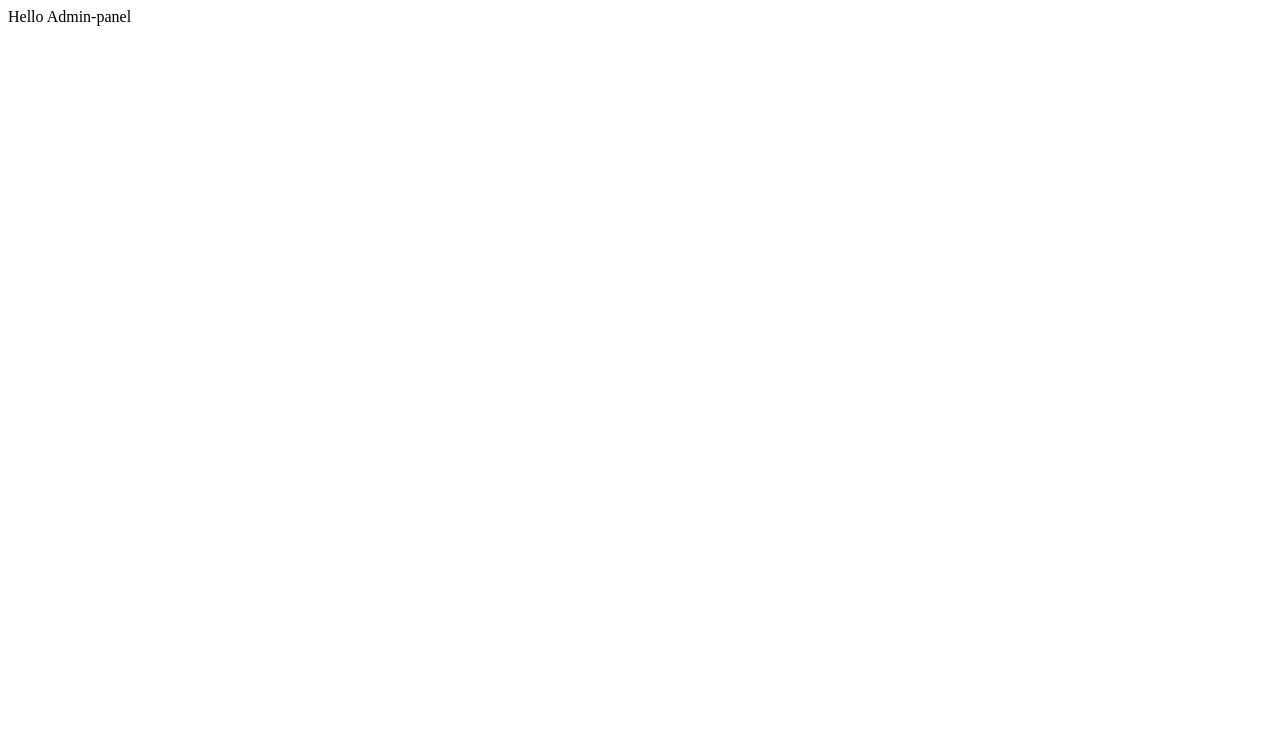
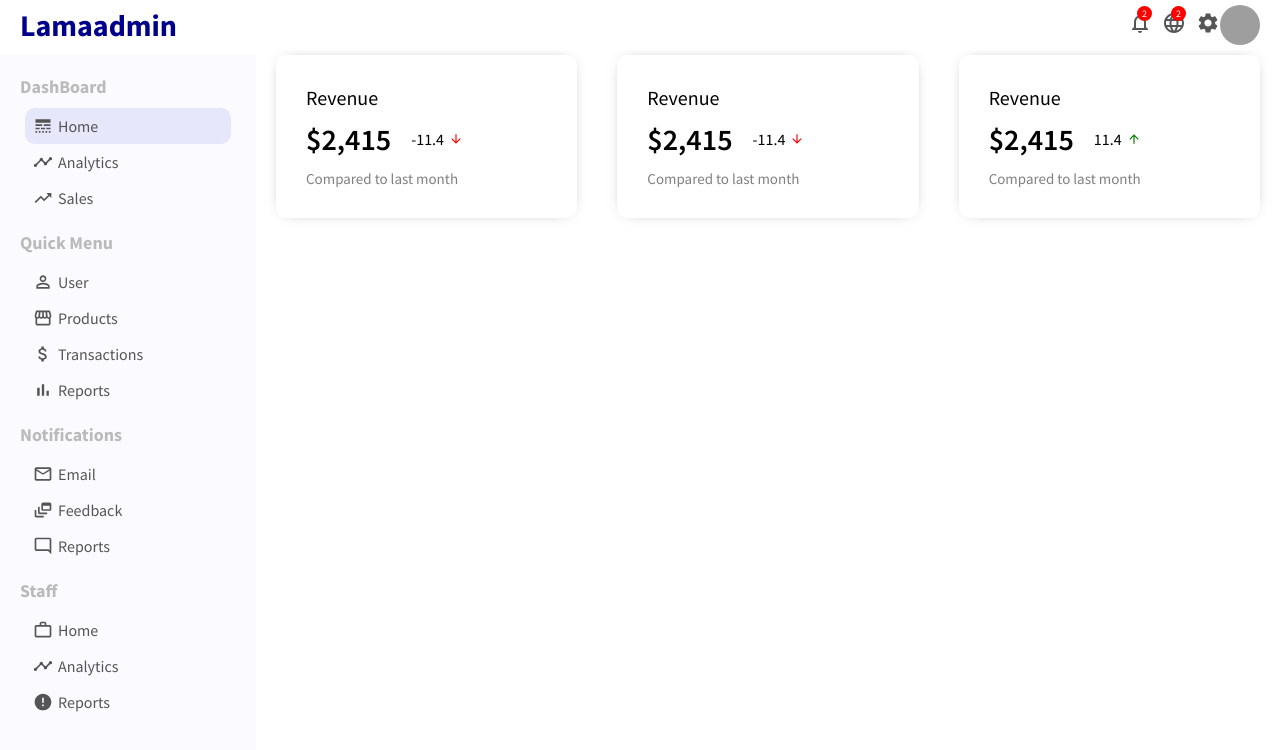
Before and after one commit to Sarman7105/Admin-panel, a React (Create React App) app: page / in a window 1280 px wide. Shown: the top 750 px of the page. Built offline with nearby package versions, Linux system fonts and the light colour scheme; grey boxes are pictures that could not be loaded.

Commit message:
featured items added

```diff
--- a/public/index.html
+++ b/public/index.html
@@ -13,6 +13,12 @@
     <link rel="preconnect" href="https://fonts.gstatic.com" crossorigin>
     <link href="https://fonts.googleapis.com/css2?family=Source+Sans+Pro:wght@200;300;400;600;700;900&display=swap"
       rel="stylesheet">
+      <style>
+        *{
+          font-family: 'Source Sans Pro', sans-serif;
+          margin: 0;
+        }
+      </style>
     <title>React App</title>
   </head>
   <body>
--- a/src/App.js
+++ b/src/App.js
@@ -1,8 +1,15 @@
+import Home from "./Component/Pages/Home/Home";
+import Sidebar from "./Component/Sidebar/Sidebar";
+import Topbar from "./Component/topbar/Topbar";
 
 function App() {
   return (
-    <div className="App">
-      Hello Admin-panel
+    <div>
+      <Topbar/>
+      <div className="container">
+        <Sidebar />
+        <Home/>
+      </div>
     </div>
   );
 }
--- /dev/null
+++ b/src/Component/FeaturedInfo/FeaturedInfo.css
@@ -0,0 +1,50 @@
+.featured {
+	width: 100%;
+	display: flex;
+	justify-content: space-between;
+}
+.featuredItem {
+	flex: 1;
+	margin: 0 20px;
+	padding: 30px;
+	cursor: pointer;
+	border-radius: 10px;
+	-webkit-box-shadow: 0px 0px 15px -10px rgba(0, 0, 0, 0.75);
+	box-shadow: 0px 0px 15px -10px rgba(0, 0, 0, 0.75);
+}
+
+.featuredMoney {
+	font-size: 30px;
+	font-weight: 500;
+}
+.featuredTitle {
+	font-size: 20px;
+}
+.featuredMoneyContainer {
+	margin: 10px 0;
+	display: flex;
+	align-items: center;
+}
+.featuredMoney {
+	font-size: 30px;
+	font-weight: 600;
+}
+.featuredMoneyRate {
+	display: flex;
+	margin-left: 20px;
+	align-items: center;
+}
+
+.featuredIcon {
+	margin-left: 5px;
+	font-size: 14px !important;
+	color: green;
+}
+
+.featuredIcon.negative {
+	color: red;
+}
+.featuredSubtitle {
+	font-size: 15px;
+	color: gray;
+}
--- /dev/null
+++ b/src/Component/FeaturedInfo/FeaturedInfo.js
@@ -0,0 +1,41 @@
+import { ArrowDownward, ArrowUpwardOutlined } from '@material-ui/icons';
+import React from 'react';
+import './FeaturedInfo.css';
+const FeaturedInfo = () => {
+	return (
+		<div className="featured">
+			<div className="featuredItem">
+				<span className="featuredTitle">Revenue</span>
+				<div className="featuredMoneyContainer">
+					<span className="featuredMoney">$2,415</span>
+					<span className="featuredMoneyRate">
+						-11.4 <ArrowDownward className="featuredIcon negative" />{' '}
+					</span>
+				</div>
+				<span className="featuredSubtitle">Compared to last month</span>
+			</div>
+			<div className="featuredItem">
+				<span className="featuredTitle">Revenue</span>
+				<div className="featuredMoneyContainer">
+					<span className="featuredMoney">$2,415</span>
+					<span className="featuredMoneyRate">
+						-11.4 <ArrowDownward className="featuredIcon negative" />{' '}
+					</span>
+				</div>
+				<span className="featuredSubtitle">Compared to last month</span>
+			</div>
+			<div className="featuredItem">
+				<span className="featuredTitle">Revenue</span>
+				<div className="featuredMoneyContainer">
+					<span className="featuredMoney">$2,415</span>
+					<span className="featuredMoneyRate">
+						11.4 <ArrowUpwardOutlined className="featuredIcon" />{' '}
+					</span>
+				</div>
+				<span className="featuredSubtitle">Compared to last month</span>
+			</div>
+		</div>
+	);
+};
+
+export default FeaturedInfo;
--- /dev/null
+++ b/src/Component/Pages/Home/Home.css
@@ -0,0 +1,3 @@
+.home{
+    flex: 4;
+}
--- /dev/null
+++ b/src/Component/Pages/Home/Home.js
@@ -0,0 +1,12 @@
+import React from 'react';
+import FeaturedInfo from '../../FeaturedInfo/FeaturedInfo';
+import './Home.css'
+const Home = () => {
+    return (
+        <div className="home">
+            <FeaturedInfo/>
+        </div>
+    );
+};
+
+export default Home;
--- /dev/null
+++ b/src/Component/Sidebar/Sidebar.css
@@ -0,0 +1,39 @@
+.sidebar{
+    flex: 1;
+    height: calc(100vh - 50px);
+    position: sticky;
+    top: 50px;
+    background: rgb(251, 251, 255);
+    /* background: red; */
+}
+.sidebarWrapper{
+    padding: 20px;
+    color: #555;
+}
+.sidebarMenu{
+    margin-bottom: 10px;
+}
+.sidebarTitle{
+    font-size: 18px;
+    color: rgb(187, 186, 186);
+    margin-bottom: 5px;
+}
+.sidebarList{
+    list-style: none;
+    padding: 5px;
+}
+.sidebarListItem{
+    padding: 8px;
+    display: flex;
+    align-items: center;
+    cursor: pointer;
+    border-radius: 10px;
+}
+.sidebarListItem.active,
+.sidebarListItem:hover{
+    background: rgb(231, 231, 251);
+}
+.sidebarIcon{
+    margin-right: 5px;
+    font-size: 20px!important;
+}
--- /dev/null
+++ b/src/Component/Sidebar/Sidebar.js
@@ -0,0 +1,86 @@
+import React from 'react';
+import './Sidebar.css';
+import { AttachMoney, LineStyle, PersonOutline, Storefront, Timeline, TrendingUp,BarChart, MailOutline, ModeCommentOutlined, DynamicFeedOutlined, ErrorOutlined, WorkOutlineOutlined } from '@material-ui/icons';
+
+const Sidebar = () => {
+    return (
+        <div className="sidebar">
+            <div className="sidebarWrapper">
+                <div className="sidebarMenu">
+                    <h3 className="sidebarTitle">DashBoard</h3>
+                    <ul className="sidebarList">
+                        <li className="sidebarListItem active">
+                            <LineStyle className="sidebarIcon" />
+                            Home
+                        </li>
+                        <li className="sidebarListItem">
+                            <Timeline className="sidebarIcon"  />
+                            Analytics
+                        </li>
+                        <li className="sidebarListItem">
+                            <TrendingUp className="sidebarIcon"  />
+                            Sales
+                        </li>
+                    </ul>
+                </div>
+                <div className="sidebarMenu">
+                    <h3 className="sidebarTitle">Quick Menu</h3>
+                    <ul className="sidebarList">
+                        <li className="sidebarListItem">
+                            <PersonOutline className="sidebarIcon"  />
+                            User
+                        </li>
+                        <li className="sidebarListItem">
+                            <Storefront className="sidebarIcon" />
+                            Products
+                        </li>
+                        <li className="sidebarListItem">
+                            <AttachMoney className="sidebarIcon" />
+                            Transactions
+                        </li>
+                        <li className="sidebarListItem">
+                            <BarChart className="sidebarIcon" />
+                             Reports
+                        </li>
+                    </ul>
+                </div>
+                <div className="sidebarMenu">
+                    <h3 className="sidebarTitle">Notifications</h3>
+                    <ul className="sidebarList">
+                        <li className="sidebarListItem">
+                            <MailOutline className="sidebarIcon"  />
+                            Email
+                        </li>
+                        <li className="sidebarListItem">
+                            <DynamicFeedOutlined className="sidebarIcon" />
+                            Feedback
+                        </li>
+                        <li className="sidebarListItem">
+                            <ModeCommentOutlined className="sidebarIcon" />
+                            Reports
+                        </li>
+                    </ul>
+                </div>
+                <div className="sidebarMenu">
+                    <h3 className="sidebarTitle">Staff</h3>
+                    <ul className="sidebarList">
+                        <li className="sidebarListItem">
+                            <WorkOutlineOutlined className="sidebarIcon"  />
+                            Home
+                        </li>
+                        <li className="sidebarListItem">
+                            <Timeline className="sidebarIcon" />
+                            Analytics
+                        </li>
+                        <li className="sidebarListItem">
+                            <ErrorOutlined className="sidebarIcon" />
+                            Reports
+                        </li>
+                    </ul>
+                </div>
+            </div>
+        </div>
+    );
+};
+
+export default Sidebar;
--- /dev/null
+++ b/src/Component/topbar/Topbar.css
@@ -0,0 +1,57 @@
+.topbar{
+    width: 100%;
+    height: 50px;
+    position: sticky;
+    top: 0;
+    z-index: 1;
+    background: white;
+}
+.topbarWrapper{
+    height: 100%;
+    display: flex;
+    padding: 0 20px;
+    align-items: center;
+    justify-content: space-between;
+
+}
+.logo{
+    font-weight: bold;
+    font-size: 30px;
+    color: darkblue;
+    cursor: pointer;
+}
+
+.topbarIconContainer{
+    position: relative;
+    color: #555;
+    margin-left: 10px;
+    cursor: pointer;
+}
+.topbarIconBadge{
+    position: absolute;
+    top: -5px;
+    right: 0;
+    background: red;
+    height: 15px;
+    width: 15px;
+    border-radius: 50%;
+    display: flex;
+    align-items: center;
+    justify-content: center;
+    color: #ffffff;
+    font-size:10px;
+
+}
+.topRight{
+    display: flex;
+    align-items: center;
+}
+.topbarAvatar{
+    width: 40px;
+    height: 40px;
+    border-radius:50%;
+}
+.container{
+    display: flex;
+    margin-top: 5px;
+}
--- /dev/null
+++ b/src/Component/topbar/Topbar.js
@@ -0,0 +1,31 @@
+import React from 'react';
+import './Topbar.css';
+import { NotificationsNone,Language,Settings } from '@material-ui/icons';
+
+const Topbar = () => {
+    return (
+        <div className="topbar">
+            <div className="topbarWrapper">
+                <div className="topLeft">
+                    <span className="logo">Lamaadmin</span>
+                </div>
+                <div className="topRight">
+                    <div className="topbarIconContainer">
+                        <NotificationsNone />
+                        <span className="topbarIconBadge">2</span>
+                    </div>
+                    <div className="topbarIconContainer">
+                        <Language />
+                        <span className="topbarIconBadge">2</span>
+                    </div>
+                    <div className="topbarIconContainer">
+                        <Settings />
+                    </div>
+                    <img src="https://i.ibb.co/jrgFghd/461-369x246.jpg" alt="" className="topbarAvatar" />
+                </div>
+            </div>
+        </div>
+    );
+};
+
+export default Topbar;
```
